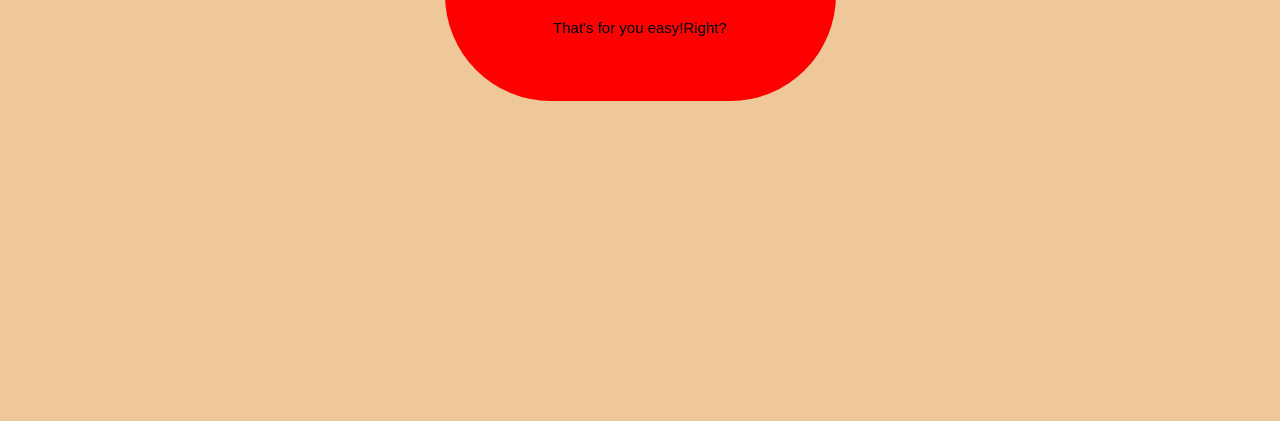
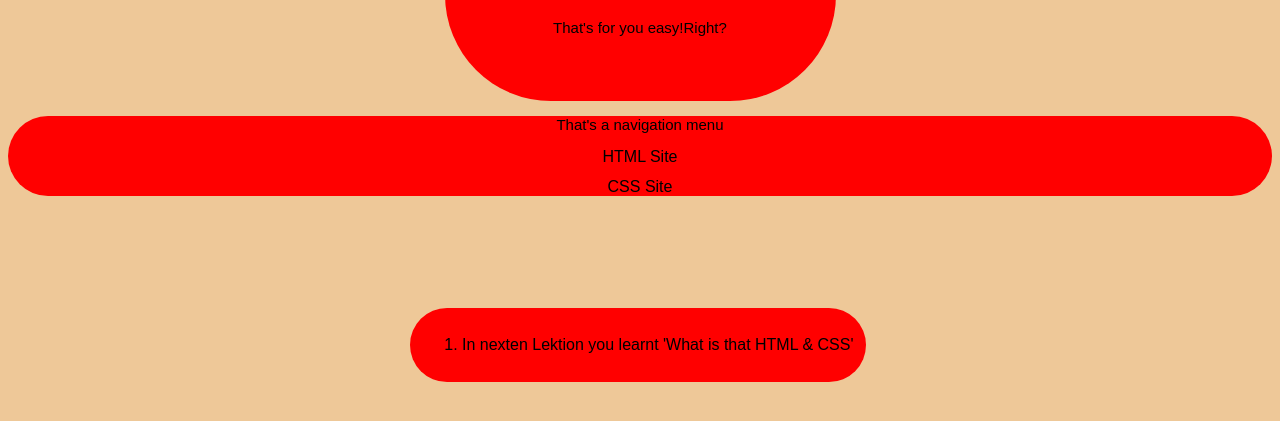
Before and after one commit to Sanya353/web-dev-github, a plain HTML site: page index.html in a window 1280 px wide. Shown: the part 49-470 px from the top of the page. Drawn offline with Linux system fonts and the light colour scheme.

Commit message:
added some more text in a website

```diff
--- a/index.css
+++ b/index.css
@@ -15,3 +15,28 @@ p {
     padding: 50px;
     margin-top: -70px;
  }
+
+ main {
+    background-color: red;
+    display: inline-block;
+    margin: 100px;
+    padding: 12px;
+    border-radius: 100px;
+
+ }
+
+ footer {
+    background-color: red;
+    display: inline-block;
+
+ }
+
+ nav {
+    background-color: red;
+    border-radius: 50px;
+ }
+
+ a {
+    display: block;
+    margin: 12px
+ }
--- a/index.html
+++ b/index.html
@@ -8,8 +8,15 @@
       <h1>Learn HTML & CSS</h1>
       <p>That's for you easy!Right?</p>
     </header>
-    <main></main>
-    <nav></nav>
+    <nav><p>That's a navigation menu</p>
+    <a>HTML Site</a>
+    <a>CSS Site</a>
+    </nav>
+    <main>
+      <ol>
+        <li>In nexten Lektion you learnt 'What is that HTML & CSS'</li>
+      </ol>
+    </main>
     <footer></footer>
   </body>
 </html>
```
